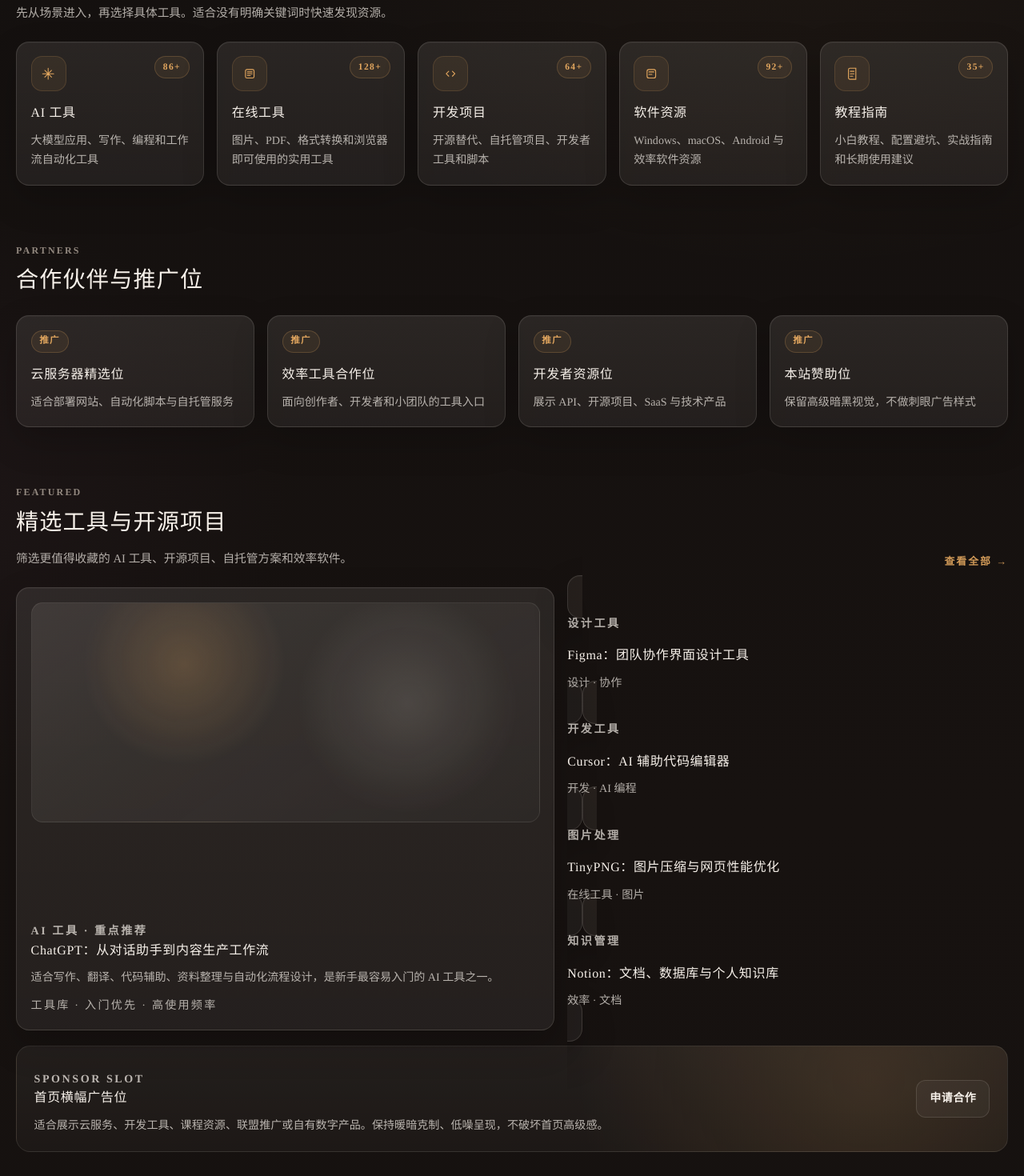
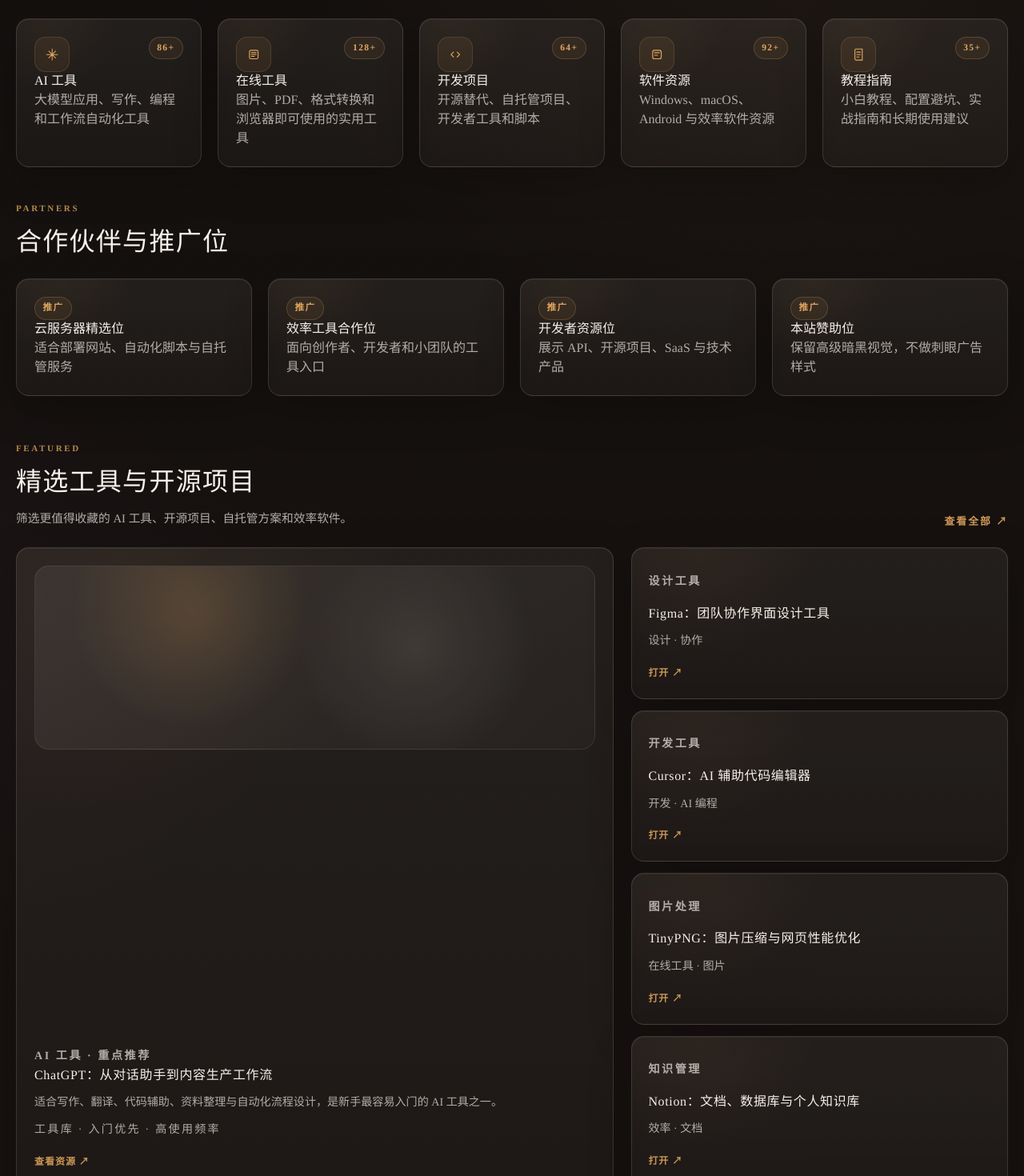
Before and after one commit to kutes/zhishare, a Next.js app: page / in a window 1280 px wide. Shown: the part 840-2310 px from the top of the page at 80% size. Built offline with nearby package versions, Linux system fonts and the light colour scheme; no server answers; the database is empty.

Commit message:
Polish homepage content flow

```diff
--- a/src/app/globals.css
+++ b/src/app/globals.css
@@ -2109,3 +2109,266 @@ canvas {
   }
 }
 /* End hero anomalous matter stage v5 */
+
+/* Homepage content flow polish v1 */
+@layer components {
+  .warm-home-page .zh-content-flow {
+    position: relative;
+    padding-bottom: clamp(72px, 10vh, 128px);
+  }
+
+  .warm-home-page .zh-section {
+    margin-top: clamp(58px, 7vh, 88px);
+  }
+
+  .warm-home-page .zh-section:first-child {
+    margin-top: clamp(36px, 5vh, 58px);
+  }
+
+  .warm-home-page .zh-section-header {
+    align-items: end;
+    margin-bottom: 22px;
+  }
+
+  .warm-home-page .zh-section-eyebrow {
+    color: rgba(227, 167, 95, 0.78);
+    font-size: 11px;
+    font-weight: 800;
+    letter-spacing: 0.24em;
+    text-transform: uppercase;
+  }
+
+  .warm-home-page .zh-section-title {
+    font-family: "Songti SC", "Noto Serif SC", STSong, serif;
+    font-size: clamp(28px, 2.5vw, 40px);
+    font-weight: 500;
+    letter-spacing: 0.04em;
+  }
+
+  .warm-home-page .zh-section-desc {
+    max-width: 720px;
+    margin-top: 10px;
+  }
+
+  .warm-home-page .zh-grid {
+    gap: 20px;
+  }
+
+  .warm-home-page .zh-channel-card,
+  .warm-home-page .zh-partner-card,
+  .warm-home-page .zh-feature-large,
+  .warm-home-page .zh-feature-small,
+  .warm-home-page .zh-guide-card,
+  .warm-home-page .zh-ranking-card,
+  .warm-home-page .zh-banner {
+    border-color: rgba(255, 247, 237, 0.13);
+    background:
+      radial-gradient(circle at 18% 0%, rgba(227, 167, 95, 0.052), transparent 34%),
+      linear-gradient(180deg, rgba(255, 247, 237, 0.062), rgba(255, 247, 237, 0.032));
+    box-shadow:
+      0 18px 54px rgba(0, 0, 0, 0.22),
+      inset 0 1px 0 rgba(255, 247, 237, 0.055);
+  }
+
+  .warm-home-page .zh-channel-card {
+    min-height: 154px;
+    padding: 22px;
+  }
+
+  .warm-home-page .zh-channel-card h3,
+  .warm-home-page .zh-partner-card h3,
+  .warm-home-page .zh-feature-large h3,
+  .warm-home-page .zh-feature-small h3,
+  .warm-home-page .zh-guide-card h3,
+  .warm-home-page .zh-ranking-card h3 {
+    color: var(--zh-text);
+  }
+
+  .warm-home-page .zh-channel-card p,
+  .warm-home-page .zh-partner-card p,
+  .warm-home-page .zh-feature-large p,
+  .warm-home-page .zh-feature-small p,
+  .warm-home-page .zh-guide-card p,
+  .warm-home-page .zh-ranking-card p {
+    color: rgba(247, 241, 234, 0.68);
+  }
+
+  .warm-home-page .zh-section-partners {
+    margin-top: clamp(42px, 5.5vh, 68px);
+  }
+
+  .warm-home-page .zh-partner-card {
+    min-height: 124px;
+    padding: 22px;
+  }
+
+  .warm-home-page .zh-feature-layout {
+    display: grid;
+    grid-template-columns: minmax(0, 1.35fr) minmax(320px, 0.85fr);
+    gap: 22px;
+    align-items: stretch;
+  }
+
+  .warm-home-page .zh-feature-large {
+    min-height: 430px;
+    padding: 22px;
+  }
+
+  .warm-home-page .zh-feature-visual {
+    height: 230px;
+    border-radius: 18px;
+    background:
+      radial-gradient(circle at 28% 24%, rgba(227, 167, 95, 0.18), transparent 28%),
+      radial-gradient(circle at 68% 44%, rgba(247, 241, 234, 0.09), transparent 30%),
+      linear-gradient(135deg, rgba(255, 247, 237, 0.075), rgba(255, 247, 237, 0.025));
+    border: 1px solid rgba(255, 247, 237, 0.08);
+  }
+
+  .warm-home-page .zh-feature-small-grid {
+    display: grid;
+    grid-template-columns: 1fr;
+    gap: 14px;
+  }
+
+  .warm-home-page .zh-feature-small {
+    min-height: 94px;
+    padding: 20px;
+  }
+
+  .warm-home-page .zh-card-action,
+  .warm-home-page .zh-guide-action {
+    display: inline-flex;
+    margin-top: 18px;
+    color: rgba(227, 167, 95, 0.88);
+    font-size: 12px;
+    font-weight: 700;
+    letter-spacing: 0.08em;
+  }
+
+  .warm-home-page .zh-banner {
+    margin-top: clamp(36px, 5vh, 58px);
+    padding: 24px 28px;
+  }
+
+  .warm-home-page .zh-section-latest {
+    margin-top: clamp(54px, 7vh, 88px);
+  }
+
+  .warm-home-page .zh-list-grid {
+    display: grid;
+    grid-template-columns: repeat(2, minmax(0, 1fr));
+    gap: 18px;
+  }
+
+  .warm-home-page .zh-guide-card {
+    min-height: 160px;
+    padding: 18px;
+  }
+
+  .warm-home-page .zh-guide-thumb {
+    width: 108px;
+    min-width: 108px;
+    border-radius: 16px;
+  }
+
+  .warm-home-page .zh-ranking-card {
+    padding: 22px;
+  }
+
+  .warm-home-page .zh-ranking-list {
+    margin-top: 18px;
+  }
+
+  .warm-home-page .zh-ranking-item {
+    padding-block: 9px;
+  }
+
+  @media (min-width: 1600px) {
+    .warm-home-page .zh-content-flow {
+      max-width: 1480px;
+    }
+
+    .warm-home-page .zh-feature-layout {
+      grid-template-columns: minmax(0, 1.42fr) minmax(360px, 0.82fr);
+    }
+
+    .warm-home-page .zh-list-grid {
+      gap: 22px;
+    }
+  }
+
+  @media (max-width: 1100px) {
+    .warm-home-page .zh-feature-layout {
+      grid-template-columns: 1fr;
+    }
+
+    .warm-home-page .zh-feature-small-grid {
+      grid-template-columns: repeat(2, minmax(0, 1fr));
+    }
+
+    .warm-home-page .zh-list-grid {
+      grid-template-columns: 1fr;
+    }
+  }
+
+  @media (max-width: 720px) {
+    .warm-home-page .zh-section {
+      margin-top: 42px;
+    }
+
+    .warm-home-page .zh-section-header {
+      display: block;
+      margin-bottom: 16px;
+    }
+
+    .warm-home-page .zh-section-link {
+      display: inline-flex;
+      margin-top: 12px;
+    }
+
+    .warm-home-page .zh-grid,
+    .warm-home-page .zh-feature-small-grid,
+    .warm-home-page .zh-list-grid {
+      grid-template-columns: 1fr;
+      gap: 14px;
+    }
+
+    .warm-home-page .zh-channel-card,
+    .warm-home-page .zh-partner-card,
+    .warm-home-page .zh-feature-small,
+    .warm-home-page .zh-ranking-card {
+      min-height: auto;
+      padding: 18px;
+    }
+
+    .warm-home-page .zh-feature-large {
+      min-height: auto;
+      padding: 18px;
+    }
+
+    .warm-home-page .zh-feature-visual {
+      height: 150px;
+    }
+
+    .warm-home-page .zh-guide-card {
+      align-items: stretch;
+      min-height: auto;
+      padding: 16px;
+    }
+
+    .warm-home-page .zh-guide-thumb {
+      width: 88px;
+      min-width: 88px;
+    }
+
+    .warm-home-page .zh-banner {
+      display: block;
+      padding: 20px;
+    }
+
+    .warm-home-page .zh-banner .zh-btn {
+      margin-top: 16px;
+    }
+  }
+}
+/* End homepage content flow polish v1 */
--- a/src/components/home/CosmicHomeSections.tsx
+++ b/src/components/home/CosmicHomeSections.tsx
@@ -43,8 +43,8 @@ export function CosmicHomeSections() {
   const [heroFeature, ...sideFeatures] = featuredResources;
 
   return (
-    <section className="zh-shell zh-home-sections">
-      <div className="zh-section">
+    <section className="zh-shell zh-home-sections zh-content-flow">
+      <div className="zh-section zh-section-channels">
         <SectionHeader
           eyebrow="Categories"
           title={sectionCopy.categories.title}
@@ -57,7 +57,7 @@ export function CosmicHomeSections() {
         </div>
       </div>
 
-      <div className="zh-section">
+      <div className="zh-section zh-section-partners">
         <SectionHeader eyebrow="Partners" title={sectionCopy.partners.title} />
         <div className="zh-grid zh-grid-4">
           {partnerAds.map((item) => (
@@ -66,7 +66,7 @@ export function CosmicHomeSections() {
         </div>
       </div>
 
-      <div className="zh-section">
+      <div className="zh-section zh-section-featured">
         <SectionHeader
           eyebrow="Featured"
           title={sectionCopy.featured.title}
@@ -85,7 +85,7 @@ export function CosmicHomeSections() {
 
       <PromoBanner />
 
-      <div className="zh-section">
+      <div className="zh-section zh-section-latest">
         <SectionHeader
           eyebrow="Latest"
           title={sectionCopy.latest.title}
@@ -99,7 +99,7 @@ export function CosmicHomeSections() {
         </div>
       </div>
 
-      <div className="zh-section">
+      <div className="zh-section zh-section-ranking">
         <SectionHeader
           eyebrow="Ranking"
           title={sectionCopy.ranking.title}
--- a/src/components/home/home-category-gateway.tsx
+++ b/src/components/home/home-category-gateway.tsx
@@ -48,7 +48,7 @@ function PortalIcon({ type }: { type: PortalCategory["icon"] }) {
 
 export function CategoryCard({ item }: { item: PortalCategory }) {
   return (
-    <Link prefetch={false} href={item.href} className="zh-card zh-card-hover zh-tool-card">
+    <Link prefetch={false} href={item.href} className="zh-card zh-card-hover zh-channel-card">
       <div className="zh-card-top">
         <span className="zh-card-icon-wrap">
           <PortalIcon type={item.icon} />
--- a/src/components/home/home-featured-resources.tsx
+++ b/src/components/home/home-featured-resources.tsx
@@ -7,6 +7,7 @@ export function FeatureSmallCard({ item }: { item: FeaturedResource }) {
       <p className="zh-card-eyebrow">{item.eyebrow}</p>
       <h3>{item.title}</h3>
       <p>{item.meta}</p>
+      <span className="zh-card-action">打开 ↗</span>
     </Link>
   );
 }
@@ -20,6 +21,7 @@ export function FeaturedLargeCard({ item }: { item: FeaturedResource }) {
         <h3>{item.title}</h3>
         <p>{item.description}</p>
         <p className="zh-card-meta">{item.meta}</p>
+        <span className="zh-card-action">查看资源 ↗</span>
       </div>
     </Link>
   );
--- a/src/components/home/home-latest-guides.tsx
+++ b/src/components/home/home-latest-guides.tsx
@@ -12,6 +12,7 @@ export function LatestGuideCard({ item }: { item: LatestGuide }) {
         <p className="zh-guide-meta">
           {item.date} · {item.views}
         </p>
+        <span className="zh-guide-action">阅读全文 ↗</span>
       </div>
     </Link>
   );
--- a/src/components/home/home-partner-ads.tsx
+++ b/src/components/home/home-partner-ads.tsx
@@ -3,7 +3,7 @@ import type { PartnerAd } from "./cosmic-home-data";
 
 export function PartnerAdCard({ item }: { item: PartnerAd }) {
   return (
-    <Link prefetch={false} href={item.href} className="zh-card zh-card-hover zh-ad-card">
+    <Link prefetch={false} href={item.href} className="zh-card zh-card-hover zh-partner-card">
       <span className="zh-ad-label">{item.label}</span>
       <h3>{item.title}</h3>
       <p>{item.description}</p>
--- a/src/components/home/home-ranking-grid.tsx
+++ b/src/components/home/home-ranking-grid.tsx
@@ -10,7 +10,7 @@ export function RankingCard({ group }: { group: RankingGroup }) {
           <p>{group.description}</p>
         </div>
         <Link prefetch={false} href={group.href} className="zh-section-link">
-          →
+          查看全部 ↗
         </Link>
       </div>
 
--- a/src/components/home/home-section-header.tsx
+++ b/src/components/home/home-section-header.tsx
@@ -20,7 +20,7 @@ export function SectionHeader({
       </div>
       {href ? (
         <Link className="zh-section-link" href={href}>
-          查看全部 →
+          查看全部 ↗
         </Link>
       ) : null}
     </div>
```
Also changed, not shown: 1 other file (tests, documents, lock files or other folders).
